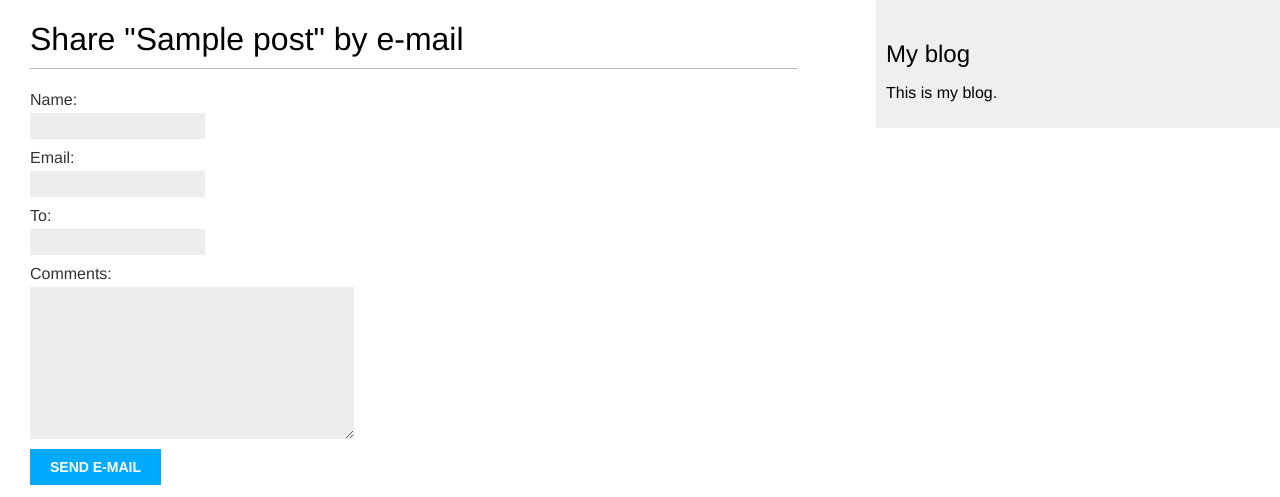
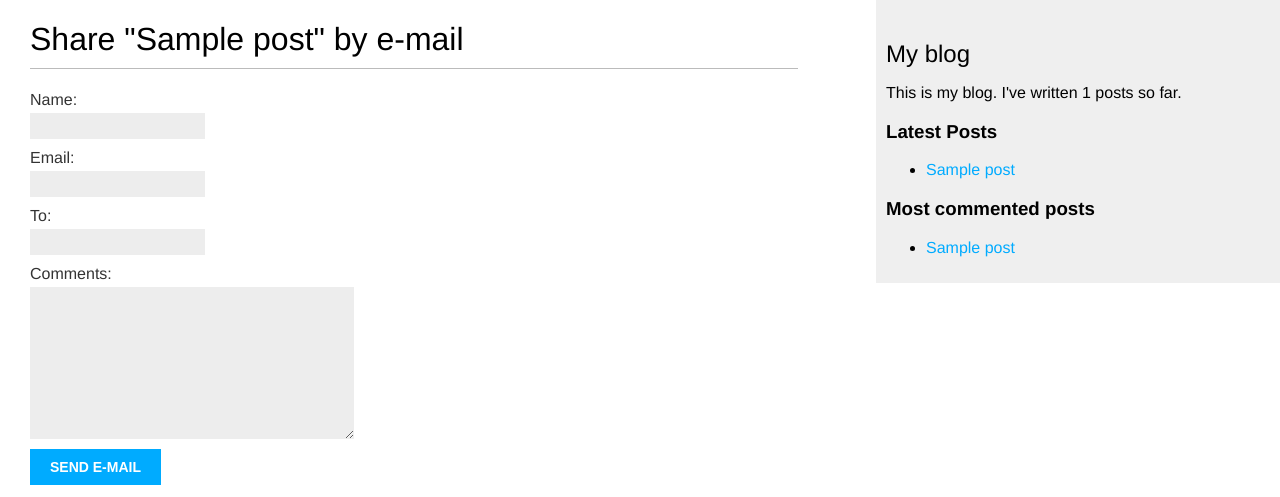
Before and after one commit to ameyer117/django-blog, a Django app: page /blog/1/share/ in a window 1280 px wide. Shown: the top 497 px of the page. Run offline with Django 4.2, Linux system fonts and the light colour scheme; tables that the repository leaves empty hold one stand-in row (values such as "Sample post").

Commit message:
Blog sitemap

```diff
--- a/blog/templates/blog/base.html
+++ b/blog/templates/blog/base.html
@@ -1,4 +1,4 @@
-{% load static %}
+{% load static blog_tags %}
 <!DOCTYPE html>
 <html lang="en">
 <head>
@@ -12,7 +12,18 @@
 </div>
 <div id="sidebar">
     <h2>My blog</h2>
-    <p>This is my blog.</p>
+    <p>This is my blog. I've written {% total_posts %} posts so far.</p>
+    <H3>Latest Posts</H3>
+    {% show_latest_posts 3 %}
+    <h3>Most commented posts</h3>
+    {% get_most_commented_posts as most_commented_posts %}
+    <ul>
+        {% for post in most_commented_posts %}
+            <li>
+                <a href="{{ post.get_absolute_url }}">{{ post.title }}</a>
+            </li>
+        {% endfor %}
+    </ul>
 </div>
 </body>
 </html>
--- a/blog/templates/blog/post/detail.html
+++ b/blog/templates/blog/post/detail.html
@@ -1,4 +1,5 @@
 {% extends "blog/base.html" %}
+{% load blog_tags %}
 {% block title %}{{ post.title }}{% endblock %}
 {% block content %}
     <h1>{{ post.title }}</h1>
@@ -31,7 +32,7 @@
                 Comment {{ forloop.counter }} by {{ comment.name }}
                 {{ comment.created }}
             </p>
-            {{ comment.body|linebreaks }}
+            {{ comment.body|markdown }}
         </div>
     {% empty %}
         <p>There are no comments yet.</p>
--- /dev/null
+++ b/blog/templates/blog/post/latest_posts.html
@@ -0,0 +1,7 @@
+<ul>
+    {% for post in latest_posts %}
+        <li>
+            <a href="{{ post.get_absolute_url }}">{{ post.title }}</a>
+        </li>
+    {% endfor %}
+</ul>
--- a/blog/templates/blog/post/list.html
+++ b/blog/templates/blog/post/list.html
@@ -1,4 +1,5 @@
 {% extends "blog/base.html" %}
+{% load blog_tags %}
 {% block title %}My Blog{% endblock %}
 {% block content %}
     <h1>My Blog</h1>
@@ -23,7 +24,7 @@
         <p class="date">
             Published {{ post.publish }} by {{ post.author }}
         </p>
-        {{ post.body|truncatewords:30|linebreaks }}
+        {{ post.body|markdown|truncatewords_html:30 }}
     {% endfor %}
     {% include "blog/pagination.html" with page=page_obj %}
 {% endblock %}
--- /dev/null
+++ b/blog/templatetags/blog_tags.py
@@ -0,0 +1,30 @@
+import markdown
+from django import template
+from django.db.models import Count
+from django.utils.safestring import mark_safe
+
+from blog.models import Post
+
+register = template.Library()
+
+
+@register.filter(name='markdown')
+def markdown_format(text):
+    return mark_safe(markdown.markdown(text))
+
+
+@register.simple_tag
+def total_posts():
+    return Post.published.count()
+
+
+@register.simple_tag
+def get_most_commented_posts(count=5):
+    return Post.published.annotate(total_comments=Count("comments")).order_by("-total_comments")[:count]
+
+
+# Very similar to react components in a lot of ways
+@register.inclusion_tag("blog/post/latest_posts.html")
+def show_latest_posts(count=5):
+    latest_posts = Post.published.order_by("-publish")[:count]
+    return {"latest_posts": latest_posts}
--- a/config/settings.py
+++ b/config/settings.py
@@ -35,6 +35,8 @@ INSTALLED_APPS = [
     'django.contrib.sessions',
     'django.contrib.messages',
     'django.contrib.staticfiles',
+    'django.contrib.sites',
+    'django.contrib.sitemaps',
     'taggit',
     "debug_toolbar",
     'blog.apps.BlogConfig',
--- a/config/urls.py
+++ b/config/urls.py
@@ -1,8 +1,17 @@
 from django.contrib import admin
+from django.contrib.sitemaps.views import sitemap
 from django.urls import path, include
+
+from blog.sitemaps import PostSitemap
+
+sitemaps = {
+    'posts': PostSitemap,
+}
 
 urlpatterns = [
     path('admin/', admin.site.urls),
     path("blog/", include("blog.urls", namespace="blog")),
-    path('__debug__/', include('debug_toolbar.urls'))
+    path('__debug__/', include('debug_toolbar.urls')),
+    path('sitemap.xml', sitemap, {'sitemaps': sitemaps},
+         name='django.contrib.sitemaps.views.sitemap')
 ]
```
Also changed, not shown: blog/sitemaps.py (added, +14 -0 lines), blog/templatetags/__init__.py (added).
